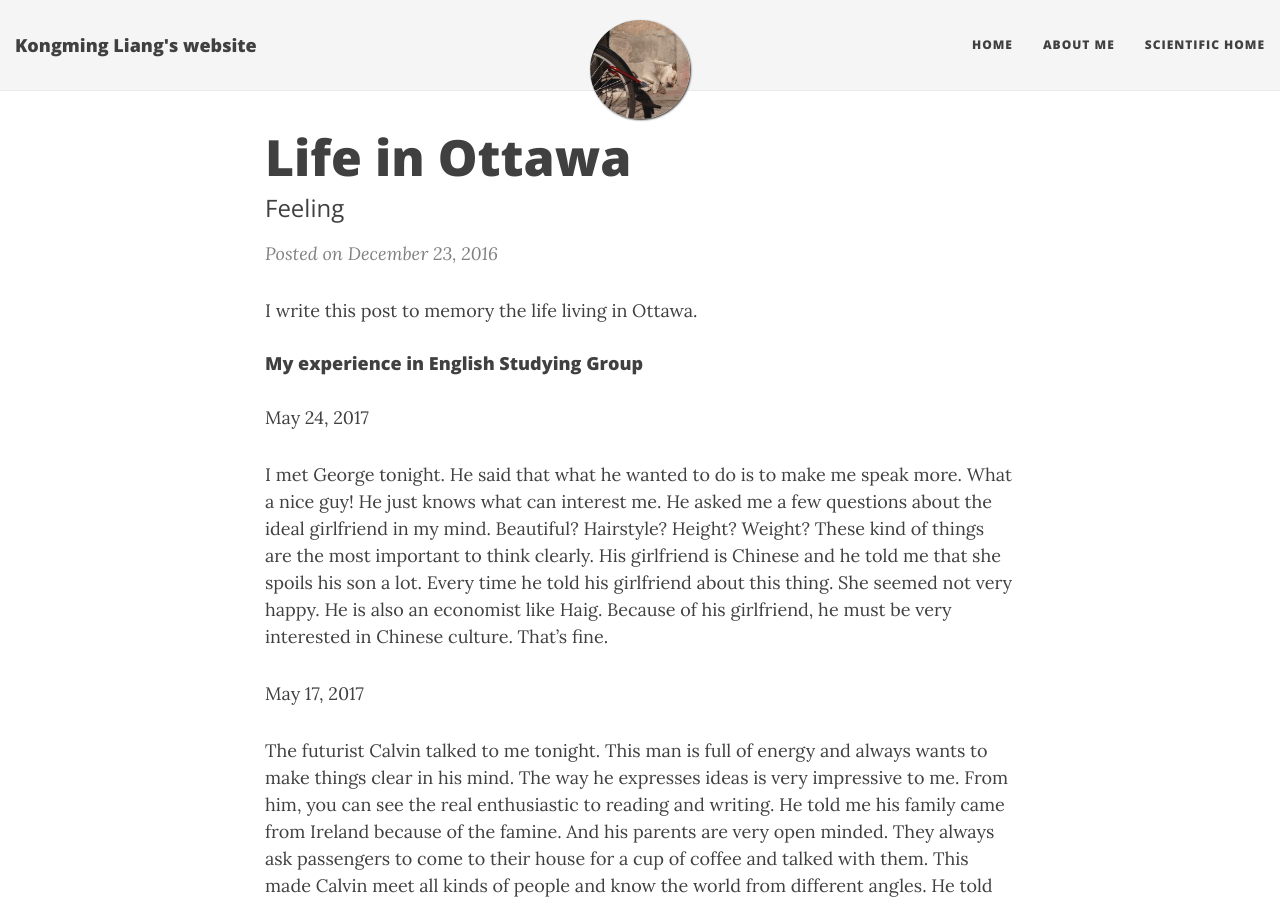
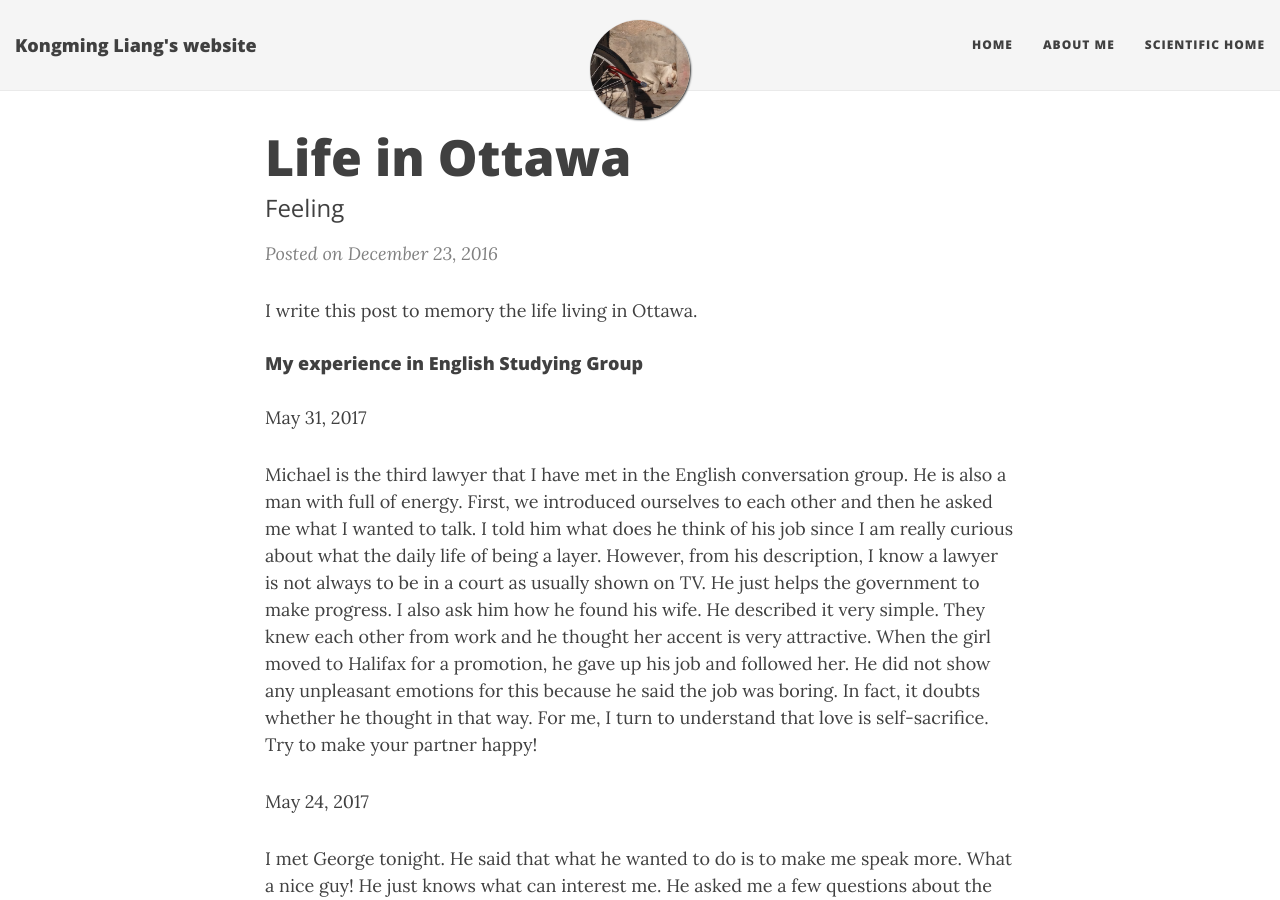
Before and after one commit to GriffinLiang/griffinliang.github.com, a Jekyll site: the page built from _posts/2016-12-23-Life-in-Ottawa.md, in a window 1280 px wide and 900 px high. Built offline with Jekyll 4.4.1, drawn with Linux system fonts in a browser that asks for light colours; nearby versions of some CDN libraries.

Commit message:
Update 2016-12-23-Life-in-Ottawa.md

```diff
--- a/_posts/2016-12-23-Life-in-Ottawa.md
+++ b/_posts/2016-12-23-Life-in-Ottawa.md
@@ -11,6 +11,10 @@ I write this post to memory the life living in Ottawa.
 
 
 #### My experience in English Studying Group ####
+
+May 31, 2017
+
+Michael is the third lawyer that I have met in the English conversation group. He is also a man with full of energy. First, we introduced ourselves to each other and then he asked me what I wanted to talk. I told him what does he think of his job since I am really curious about what the daily life of being a layer. However, from his description, I know a lawyer is not always to be in a court as usually shown on TV. He just helps the government to make progress. I also ask him how he found his wife. He described it very simple. They knew each other from work and he thought her accent is very attractive. When the girl moved to Halifax for a promotion, he gave up his job and followed her. He did not show any unpleasant emotions for this because he said the job was boring. In fact, it doubts whether he thought in that way. For me, I turn to understand that love is self-sacrifice. Try to make your partner happy!
 
 May 24, 2017
 
```
